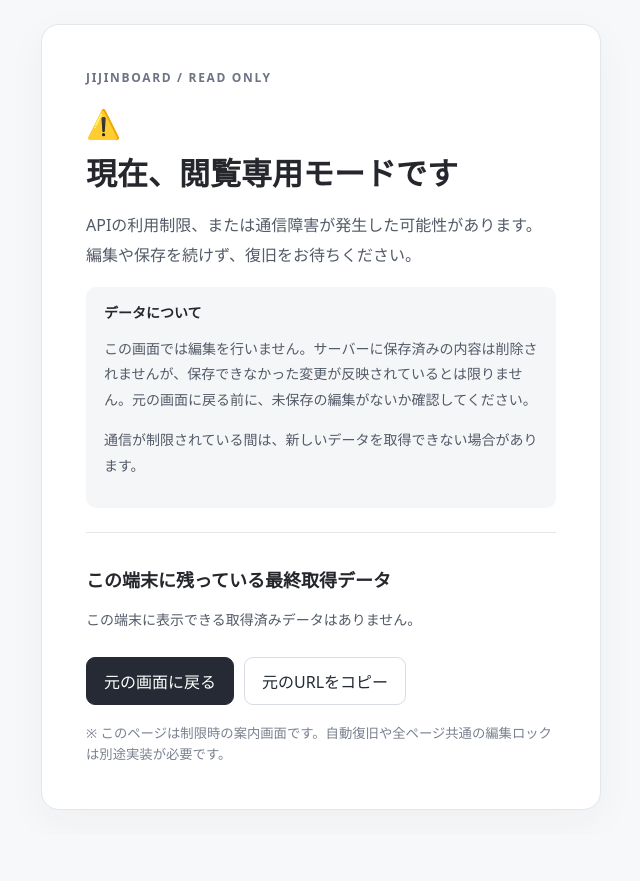
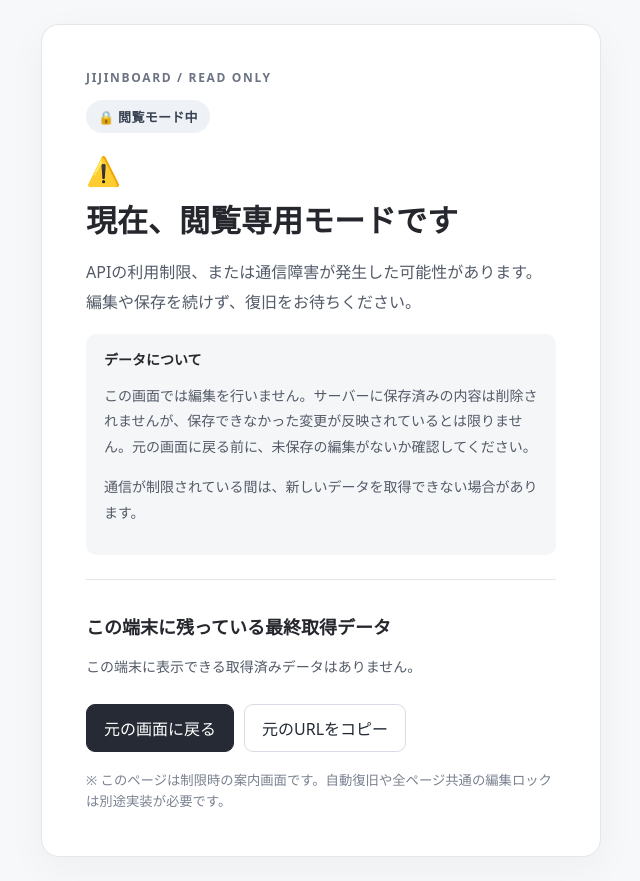
Before and after one commit to sarscoc/JIJINBOARD, a website: page public/read-only.html in a window 1280 px wide. Shown: the whole page, without its empty margins (319-959 px from the left). Before the commit the page ends 834 px from the top, so only its background shows below. Drawn offline with Linux system fonts and the light colour scheme.

Commit message:
Show persistent read-only mode indicator on cached viewing page

```diff
--- a/public/read-only.html
+++ b/public/read-only.html
@@ -10,11 +10,13 @@
 .snapshots{margin-top:24px;border-top:1px solid #e4e6eb;padding-top:18px}.snapshots h2{font-size:18px}.snapshot{border:1px solid #e4e6eb;border-radius:10px;margin:10px 0;padding:12px}.snapshot summary{cursor:pointer;font-weight:650;overflow-wrap:anywhere}.snapshot time{display:block;font-size:12px;color:#747d89;margin-top:5px}.snapshot pre{white-space:pre-wrap;overflow-wrap:anywhere;font-size:12px;max-height:400px;overflow:auto;background:#f6f7f9;padding:12px;border-radius:8px}.empty{font-size:14px}
 .snapshot-body{padding-top:12px}.data-line{display:flex;gap:8px;padding:6px 0;border-bottom:1px solid #f0f1f3;overflow-wrap:anywhere}.data-line strong{flex:0 0 auto;color:#626c79;font-size:12px}.data-line span{font-size:14px;white-space:pre-wrap}.data-group{margin:8px 0 8px 12px;padding-left:12px;border-left:2px solid #e5e7eb}.data-group summary{font-weight:600;color:#394352}.data-entry{padding:9px 12px;margin:7px 0;border:1px solid #eceef1;border-radius:8px}.template-card{padding:12px;border:1px solid #e4e6eb;border-radius:10px;margin-bottom:12px}.template-card h3{margin:0 0 10px;font-size:16px}
 .screen-preview{margin-top:24px;border-top:1px solid #e4e6eb;padding-top:18px}.screen-preview h2{font-size:18px}.screen-preview iframe{width:100%;height:65vh;border:1px solid #d8dce4;border-radius:10px;background:white}.panel:has(.screen-preview:not([hidden])){width:min(100%,1100px)}
+.readonly-indicator{display:inline-flex;align-items:center;margin-top:14px;padding:7px 12px;border-radius:999px;background:#eef1f5;color:#374151;font-size:13px;font-weight:700;letter-spacing:.02em}
 </style>
 </head>
 <body>
 <main class="panel">
 <div class="eyebrow">JIJINBOARD / READ ONLY</div>
+<div class="readonly-indicator" role="status" aria-live="polite">🔒 閲覧モード中</div>
 <div class="symbol" aria-hidden="true">⚠️</div>
 <h1>現在、閲覧専用モードです</h1>
 <p id="reason">APIの利用制限、または通信障害が発生した可能性があります。編集や保存を続けず、復旧をお待ちください。</p>
```
